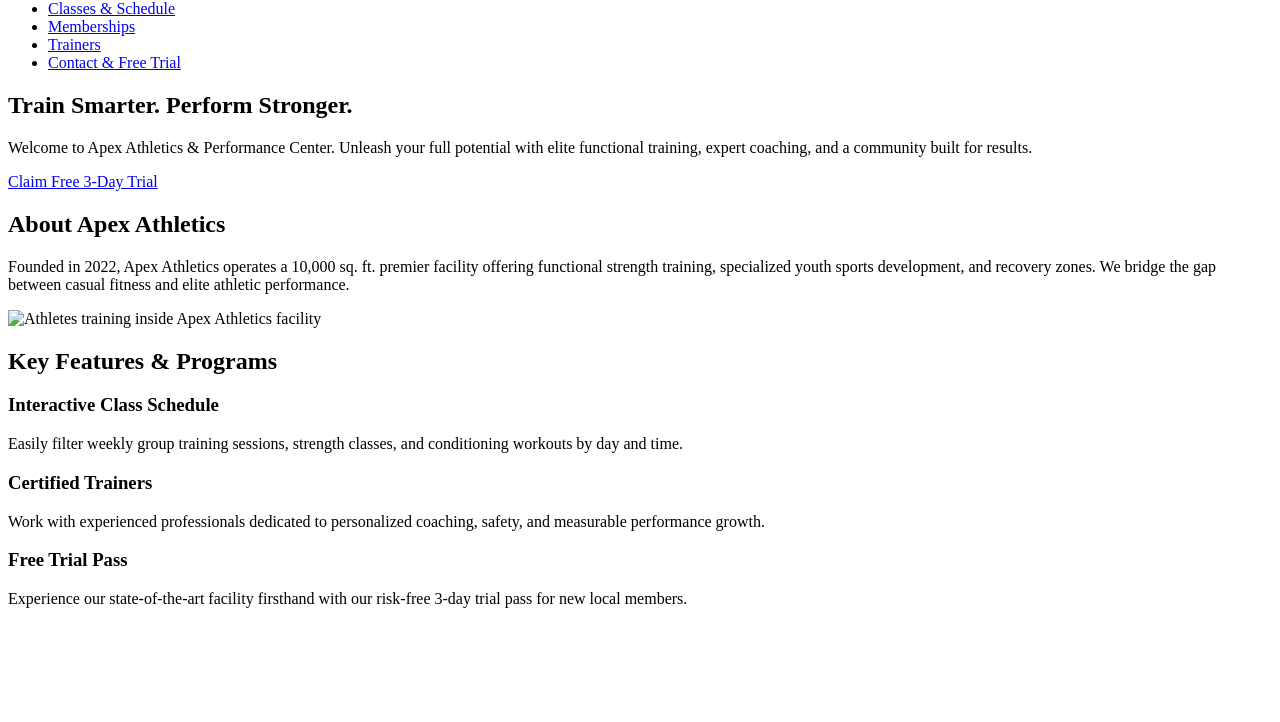
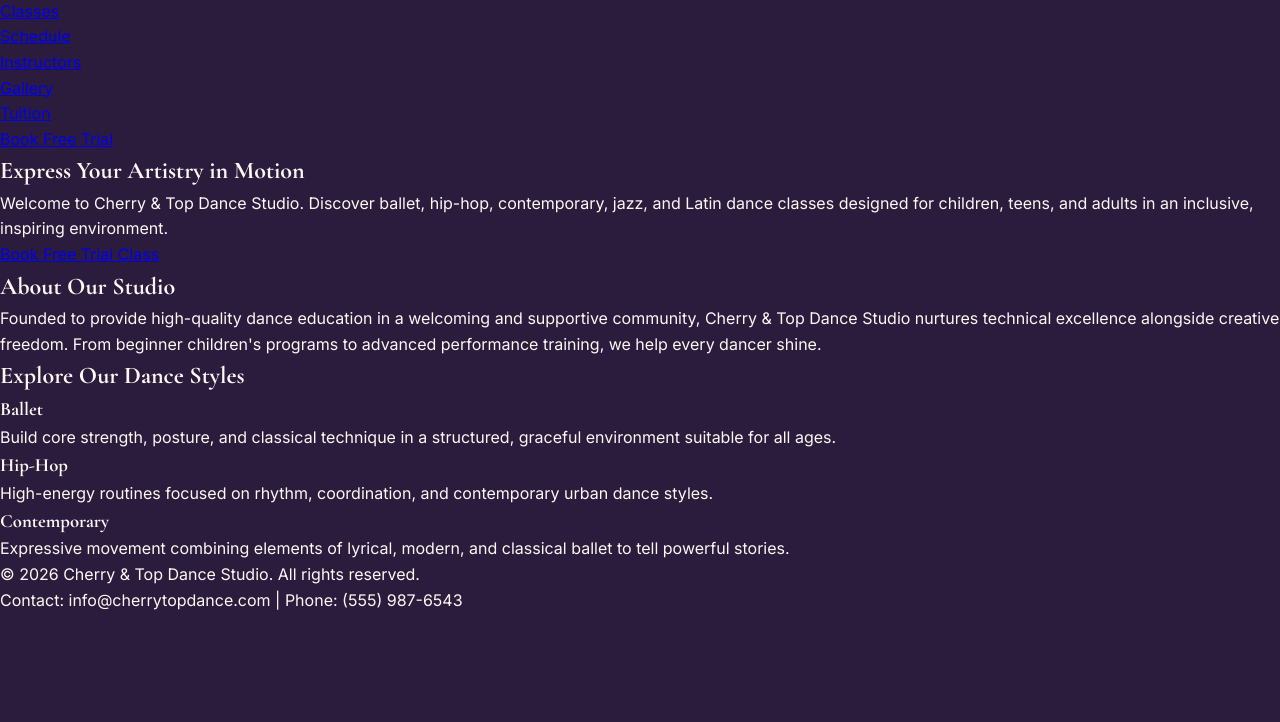
Before and after one commit to ontop14-sketch/nguho-website, a plain HTML site: page index.html in a window 1280 px wide. Shown: the part 78-800 px from the top of the page. Drawn offline with nearby package versions, Linux system fonts and the light colour scheme.

Commit message:
Edited index.html, add footerdetails, comment the color palette, global   rdetails, comment color palette, and global Resets (margin, padding, body, headings).

```diff
--- a/css/style.css
+++ b/css/style.css
@@ -0,0 +1,25 @@
+/*
+  COLOR PALETTE:
+  - Primary Dark Background: #0F172A (Obsidian Slate)
+  - Primary Accent / CTAs: #22C55E (Electric Neon Green)
+  - Crisp Body Text / Cards: #F8FAFC (Off-White)
+  - Secondary Text / Borders: #64748B (Cool Muted Gray)
+*/
+
+/* Global Resets */
+* {
+  margin: 0;
+  padding: 0;
+  box-sizing: border-box;
+}
+
+body {
+  font-family: 'Inter', sans-serif;
+  background-color: #2B1B3D;
+  color: #FDF8F3;
+  line-height: 1.6;
+}
+
+h1, h2, h3 {
+  font-family: 'Cormorant Garamond', serif;
+}
--- a/index.html
+++ b/index.html
@@ -4,30 +4,34 @@
 <head>
     <meta charset="UTF-8">
     <meta name="viewport" content="width=device-width, initial-scale=1.0">
-    <title>Apex Athletics & Performance Center</title>
+    <title>Cherry & Top Dance Studio</title>
     <!-- Google Fonts -->
     <link rel="preconnect" href="https://fonts.googleapis.com">
     <link rel="preconnect" href="https://fonts.gstatic.com" crossorigin>
     <link
-        href="https://fonts.googleapis.com/css2?family=Inter:wght@400;500;600&family=Montserrat:wght@700;800&display=swap"
+        href="https://fonts.googleapis.com/css2?family=Cormorant+Garamond:wght@600;700&family=Inter:wght@400;500&family=Montserrat:wght@600;700&display=swap"
         rel="stylesheet">
     <!-- Custom Stylesheet -->
     <link rel="stylesheet" href="css/style.css">
 </head>
 
 <body>
+
+    <!-- Header & Navigation Section -->
     <header>
         <div class="logo">
-            <a href="index.html">APEX <span>ATHLETICS</span></a>
+            <a href="index.html">Cherry & Top <span>Dance Studio</span></a>
         </div>
         <nav>
             <ul>
                 <li><a href="index.html" class="active">Home</a></li>
                 <li><a href="#">About Us</a></li>
-                <li><a href="#">Classes & Schedule</a></li>
-                <li><a href="#">Memberships</a></li>
-                <li><a href="#">Trainers</a></li>
-                <li><a href="#" class="nav-cta">Contact & Free Trial</a></li>
+                <li><a href="#">Classes</a></li>
+                <li><a href="#">Schedule</a></li>
+                <li><a href="#">Instructors</a></li>
+                <li><a href="#">Gallery</a></li>
+                <li><a href="#">Tuition</a></li>
+                <li><a href="#" class="nav-cta">Book Free Trial</a></li>
             </ul>
         </nav>
     </header>
@@ -36,54 +40,55 @@
         <!-- Hero Section -->
         <section class="hero">
             <div class="hero-content">
-                <h1>Train Smarter. Perform Stronger.</h1>
-                <p>Welcome to Apex Athletics & Performance Center. Unleash your full potential with elite functional
-                    training, expert coaching, and a community built for results.</p>
-                <a href="#" class="btn-primary">Claim Free 3-Day Trial</a>
+                <h1>Express Your Artistry in Motion</h1>
+                <p>Welcome to Cherry & Top Dance Studio. Discover ballet, hip-hop, contemporary, jazz, and Latin dance
+                    classes designed for children, teens, and adults in an inclusive, inspiring environment.</p>
+                <a href="#" class="btn-primary">Book Free Trial Class</a>
             </div>
         </section>
 
-        <!-- About Section -->
+        <!-- About Us Section -->
         <section class="about">
             <div class="about-container">
                 <div class="about-text">
-                    <h2>About Apex Athletics</h2>
-                    <p>Founded in 2022, Apex Athletics operates a 10,000 sq. ft. premier facility offering functional
-                        strength training, specialized youth sports development, and recovery zones. We bridge the gap
-                        between casual fitness and elite athletic performance.</p>
-                </div>
-                <div class="about-image">
-                    <img src="images/hero-gym.jpg" alt="Athletes training inside Apex Athletics facility">
+                    <h2>About Our Studio</h2>
+                    <p>Founded to provide high-quality dance education in a welcoming and supportive community, Cherry &
+                        Top Dance Studio nurtures technical excellence alongside creative freedom. From beginner
+                        children's programs to advanced performance training, we help every dancer shine.</p>
                 </div>
             </div>
         </section>
 
-        <!-- Key Features Section -->
-        <section class="features">
-            <h2>Key Features & Programs</h2>
-            <div class="feature-grid">
-                <div class="feature-card">
-                    <h3>Interactive Class Schedule</h3>
-                    <p>Easily filter weekly group training sessions, strength classes, and conditioning workouts by day
-                        and time.</p>
+        <!-- Classes Preview Section -->
+        <section class="classes-preview">
+            <h2>Explore Our Dance Styles</h2>
+            <div class="class-grid">
+                <div class="class-card">
+                    <h3>Ballet</h3>
+                    <p>Build core strength, posture, and classical technique in a structured, graceful environment
+                        suitable for all ages.</p>
                 </div>
-                <div class="feature-card">
-                    <h3>Certified Trainers</h3>
-                    <p>Work with experienced professionals dedicated to personalized coaching, safety, and measurable
-                        performance growth.</p>
+                <div class="class-card">
+                    <h3>Hip-Hop</h3>
+                    <p>High-energy routines focused on rhythm, coordination, and contemporary urban dance styles.</p>
                 </div>
-                <div class="feature-card">
-                    <h3>Free Trial Pass</h3>
-                    <p>Experience our state-of-the-art facility firsthand with our risk-free 3-day trial pass for new
-                        local members.</p>
+                <div class="class-card">
+                    <h3>Contemporary</h3>
+                    <p>Expressive movement combining elements of lyrical, modern, and classical ballet to tell powerful
+                        stories.</p>
                 </div>
             </div>
         </section>
     </main>
 
+    <!-- Footer Section -->
     <footer>
+        <div class="footer-content">
+            <p>&copy; 2026 Cherry & Top Dance Studio. All rights reserved.</p>
+            <p>Contact: info@cherrytopdance.com | Phone: (555) 987-6543</p>
+        </div>
+    </footer>
 
-    </footer>
 </body>
 
 </html>
```
